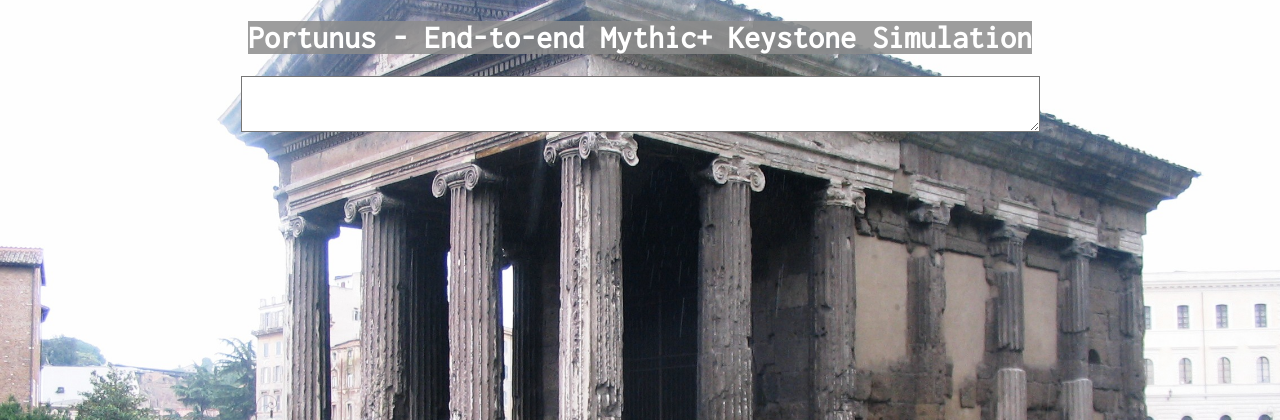
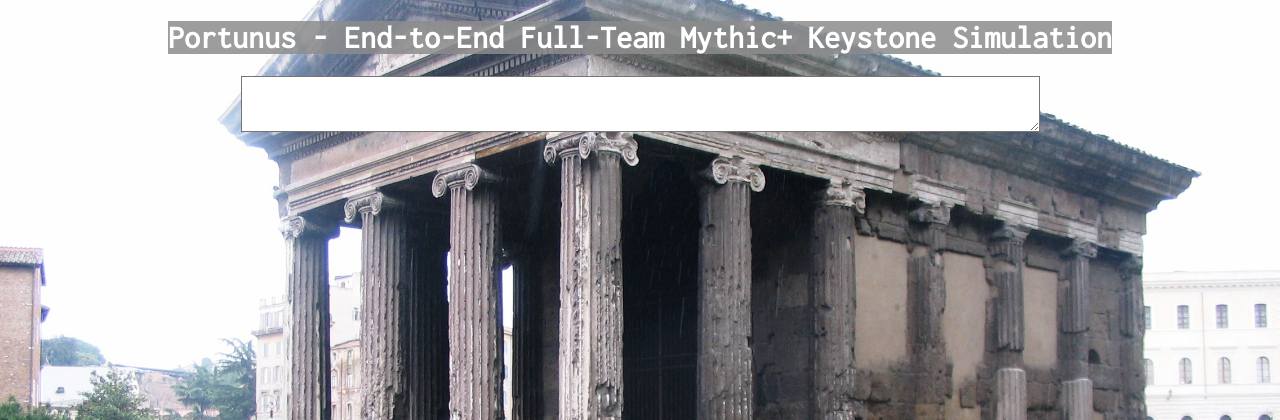
Before and after one commit to mrdmnd/portunus, a Flask app: page / in a window 1280 px wide. Shown: the top 420 px of the page. Run offline with Flask 2, Linux system fonts and the light colour scheme; some libraries are stand-ins or nearby versions.

Commit message:
[frontend] Update header language.

```diff
--- a/frontend/templates/index.html
+++ b/frontend/templates/index.html
@@ -2,7 +2,7 @@
 {% block body %}
 <body>
   <center>
-  <h1><span>Portunus - End-to-end Mythic+ Keystone Simulation</span></h1>
+  <h1><span>Portunus - End-to-End Full-Team Mythic+ Keystone Simulation</span></h1>
   <div id="output">
     <div id="console">
       <textarea name="console" id="console">{{ console }}</textarea>
```
